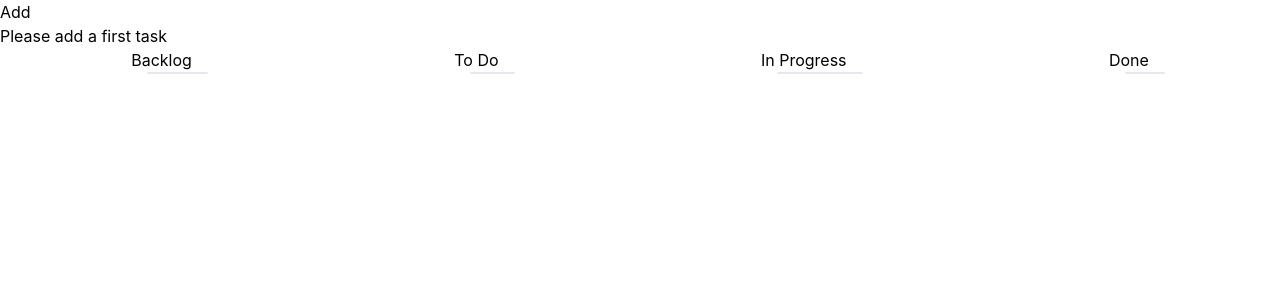
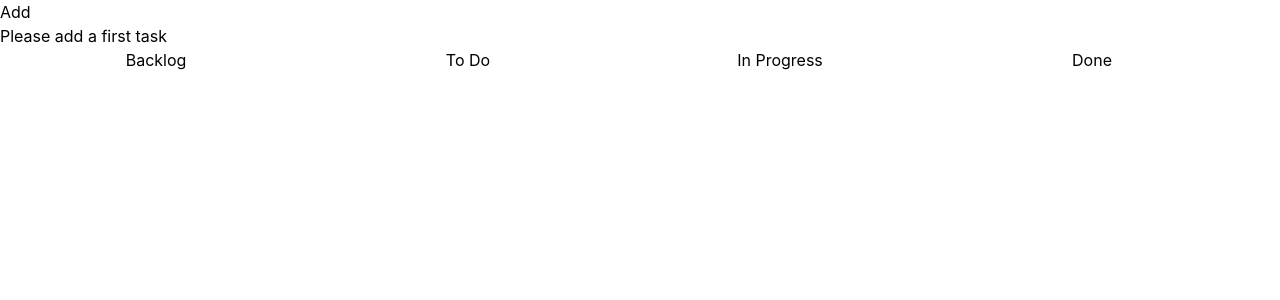
Before and after one commit to neilfr/nf-todos, a React (Create React App) app: page / in a window 1280 px wide. Shown: the top 300 px of the page. Built offline with nearby package versions, Linux system fonts and the light colour scheme.

Commit message:
update tasklist and stagecolumn layout

```diff
--- a/src/components/StageColumn.js
+++ b/src/components/StageColumn.js
@@ -2,9 +2,9 @@ import React from 'react'
 
 export const StageColumn = (props) => {
     return (
-        <div className={'block'}>
+        <div className={'block w-full'}>
             <h2 className={'text-center'}>{props.title}</h2>
-            <div className={'border rounded w-full mx-4 text-center'}>
+            <div className={'w-full mx-4 text-center'}>
                 {props.children}
             </div>
         </div>
--- a/src/stories/TaskList.jsx
+++ b/src/stories/TaskList.jsx
@@ -19,7 +19,7 @@ export const TaskList = (props) => {
         <div>
             <button onClick={ addNewTask }>Add</button>
             {(tasks.length === 0) && (<p>Please add a first task</p>)}
-            <div className={'flex justify-around'}>
+            <div className={'flex pr-8'}>
                 {STAGES.map( (stage, index) => {
                     return (
                         <StageColumn key={index} title={stage}>
```
